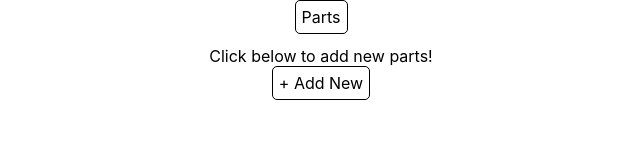
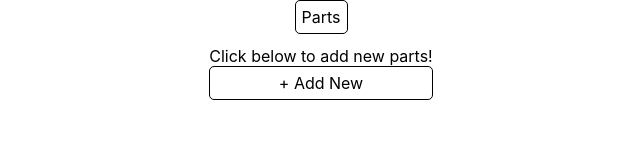
Before and after one commit to davidsomekh/parts-example, a React (Create React App) app: page / in a window 1280 px wide. Shown: the top 160 px of the page, without its empty margins (319-959 px from the left). Built offline with nearby package versions, Linux system fonts and the light colour scheme.

Commit message:
Code re-factor

```diff
--- a/src/App.tsx
+++ b/src/App.tsx
@@ -1,70 +1,26 @@
-import React, { useEffect, useState } from "react";
-
-import logo from "./logo.svg";
-
 import "./App.css";
 import Newpart from "./New";
 import List from "./List";
-import { stringify } from "querystring";
+import {PartsProvider} from './Context/Parts';
+import Error from "./Error"
+import {ErrorProvider} from './Context/ErrorContext';
+
 
 function App() {
-  function makeid(length: number) {
-    var result = "";
-    var characters =
-      "ABCDEFGHIJKLMNOPQRSTUVWXYZabcdefghijklmnopqrstuvwxyz0123456789";
-    var charactersLength = characters.length;
-    for (var i = 0; i < length; i++) {
-      result += characters.charAt(Math.floor(Math.random() * charactersLength));
-    }
-    return result;
-  }
 
-  interface newpart {
-    name: string;
-    amount: number;
-    id: string;
-    file_name: string;
-  }
 
-   const [parts, setParts] = useState<newpart[]>([]);
-  const [error, setError] = useState("");
 
-  const showError = (error: string) => {
-    setError(error);
-  };
-
-  const addPart = (name: string, amount: number, fileName: string) => {
-    let part = {
-      name: name,
-      amount: amount,
-      file_name: fileName,
-      id: makeid(6),
-    };
-    setParts([...parts, part]);
-    // setParts{...parts,part};
-  };
-
-  const [newPart, setnewPart] = useState(false);
-
-  const showFileAdd = () => {
-    setnewPart(true);
-  };
-
-  const hideFileAdd = () => {
-    setnewPart(false);
-  };
 
   return (
-    <div className="App">
-      {error.length > 0 && <div className="error">{error}</div>}
-      <div className="head">Parts</div>
-      <List parts={parts} />
-      {(parts.length == 0 && !newPart)  && "Click below to add new parts!"}
-      {!newPart && <div onClick={showFileAdd} className="btn">+ Add New   </div>}
-      {newPart && (
-        <Newpart error={showError} close={hideFileAdd} upload={addPart} />
-      )}
-    </div>
+    <PartsProvider>
+      <ErrorProvider>
+        <div className="App">
+        <Error/>
+        <List/>
+        <Newpart/>
+        </div>
+     </ErrorProvider>
+    </PartsProvider>
   );
 }
 
--- /dev/null
+++ b/src/Context/ErrorContext.tsx
@@ -0,0 +1,39 @@
+import React, { useEffect, useState } from "react";
+import { useContext } from "react";
+
+const ErrorContext = React.createContext({
+    setErrorMsg: (msg:string) => {},
+    getError: () => {},
+
+});
+
+export function useError()
+{
+    return useContext(ErrorContext);
+}
+
+
+
+
+export function ErrorProvider ({children})
+{
+    const [error, setError] = useState('');
+
+    function setErrorMsg(msg:string)
+    {
+        setError(msg);
+    }
+
+    function getError()
+    {
+        return error;
+    }
+
+
+    return (
+    <ErrorContext.Provider value ={{setErrorMsg,getError}}>
+        {children}
+    </ErrorContext.Provider>
+    )
+
+}
--- /dev/null
+++ b/src/Context/Parts.tsx
@@ -0,0 +1,58 @@
+import React, { useEffect, useState } from "react";
+import { useContext } from "react";
+
+interface newpart {
+    name: string;
+    amount: number;
+    id: string;
+    file_name: string;
+  }
+
+
+
+const PartsContext = React.createContext({
+    addParts: (part:newpart) => {},
+    getParts: () => {},
+
+});
+
+export function useParts()
+{
+    return useContext(PartsContext);
+}
+
+
+
+
+export function PartsProvider ({children})
+{
+    const [parts, setParts] = useState<newpart[]>([]);
+
+    function addParts(part:newpart)
+    {
+        setParts([...parts,part]);
+    }
+
+    function getParts()
+    {
+        return parts;
+    }
+
+
+
+
+
+    useEffect(() => {
+
+    },[]);
+
+
+
+
+    return (
+    <PartsContext.Provider value ={{addParts,getParts}}>
+        {children}
+    </PartsContext.Provider>
+    )
+
+}
--- /dev/null
+++ b/src/Error.tsx
@@ -0,0 +1,18 @@
+import {useError} from './Context/ErrorContext';
+
+function Error() {
+
+  const {setErrorMsg,getError} = useError();
+
+  let t: any;
+
+  t = getError();
+
+  return (
+    <div className="error">
+     {t}
+    </div>
+  );
+}
+
+export default Error;
--- a/src/List.tsx
+++ b/src/List.tsx
@@ -2,14 +2,25 @@ import React, { useEffect, useState } from "react";
 
 import logo from "./logo.svg";
 import Part from "./Part";
+import {useParts} from './Context/Parts';
+
 
 import "./App.css";
 
 function List(props:any) {
 
+  const {addParts,getParts} = useParts();
+
+  let t: any = [];
+
+  t = getParts();
+
+
   return (
     <div className="list">
-      {props.parts.map((prt:any) => {
+         <div className="head">Parts</div>
+
+      {t.map((prt:any) => {
 
         return (
           <Part key={prt.id} amount={prt.amount} name={prt.name} file={prt.file_name}/>
--- a/src/New.tsx
+++ b/src/New.tsx
@@ -3,8 +3,17 @@ import React, { useEffect, useState } from "react";
 import logo from "./logo.svg";
 
 import "./App.css";
+import {useParts} from './Context/Parts';
+import {useError} from './Context/ErrorContext';
+import getID from './Shared/Id';
+
+
 
 function Newpart(props: any) {
+
+  const {addParts,getParts} = useParts();
+  const {setErrorMsg,getError} = useError();
+
   const [name, setName] = useState("");
   const [amount, setAmount] = useState(1);
   const [file,setFile] = useState('');
@@ -12,32 +21,43 @@ function Newpart(props: any) {
   const onUpload = () => {
     if (!validate()) return;
 
-    props.upload(name, amount, file);
+    let part = {
+      name: name,
+      amount: amount,
+      file_name: file,
+      id:getID(7),
+    };
+
+    addParts(part);
     reset();
   };
 
   const validate = () => {
     if (name == "") {
-      props.error("Please select name");
+      setErrorMsg("Please select name");
       return false;
     }
     if (amount < 1) {
-      props.error("Amount should be at least 1!");
+      setErrorMsg("Amount should be at least 1!");
       return false;
     }
 
     if (file == '') {
-      props.error("No file selected!");
+      setErrorMsg("No file selected!");
       return false;
     }
 
-    props.error("");
+    setErrorMsg("");
 
     return true;
   };
 
   const reset = () => {
-    props.close();
+    setErrorMsg("");
+    setName('');
+    setAmount(1);
+    setFile('');
+    hideFileAdd();
   };
 
 
@@ -53,8 +73,25 @@ function Newpart(props: any) {
     setFile(e.target.files[0].name);
   };
 
+  const hideFileAdd = () => {
+    setnewPart(false);
+  };
+
+  const showFileAdd = () => {
+    setnewPart(true);
+  };
+
+  const [newPart, setnewPart] = useState(false);
+  let parts: any = [];
+
+  parts = getParts();
+
   return (
     <div className="new">
+            {(parts.length < 1 &&  !newPart) && "Click below to add new parts!"}
+            {!newPart && <div onClick={showFileAdd} className="btn">+ Add New   </div>}
+
+      {newPart && <div className="parts_form">
       <div>
         {" "}
         <input
@@ -79,7 +116,7 @@ function Newpart(props: any) {
       <div onClick={onUpload} className="btn upload">  Upload</div>
       <div onClick={reset} className="btn"> Cancel </div>
 
-
+      </div>}
     </div>
   );
 }
--- a/src/Part.tsx
+++ b/src/Part.tsx
@@ -5,7 +5,7 @@ import logo from "./logo.svg";
 import "./App.css";
 
 function Part(props: any) {
-  console.log(props);
+
   return (
     <div className="Part">
       {props.name} (Amount: {props.amount}) <b>{props.file}</b> <i className="fa fa-edit icons"></i>
--- /dev/null
+++ b/src/Shared/Id.tsx
@@ -0,0 +1,12 @@
+function makeid(length: number) {
+    var result = "";
+    var characters =
+      "ABCDEFGHIJKLMNOPQRSTUVWXYZabcdefghijklmnopqrstuvwxyz0123456789";
+    var charactersLength = characters.length;
+    for (var i = 0; i < length; i++) {
+      result += characters.charAt(Math.floor(Math.random() * charactersLength));
+    }
+    return result;
+  }
+
+  export default makeid;
--- a/tsconfig.json
+++ b/tsconfig.json
@@ -18,6 +18,7 @@
     "resolveJsonModule": true,
     "isolatedModules": true,
     "noEmit": true,
+    "noImplicitAny": false,
     "jsx": "react-jsx"
   },
   "include": [
```
